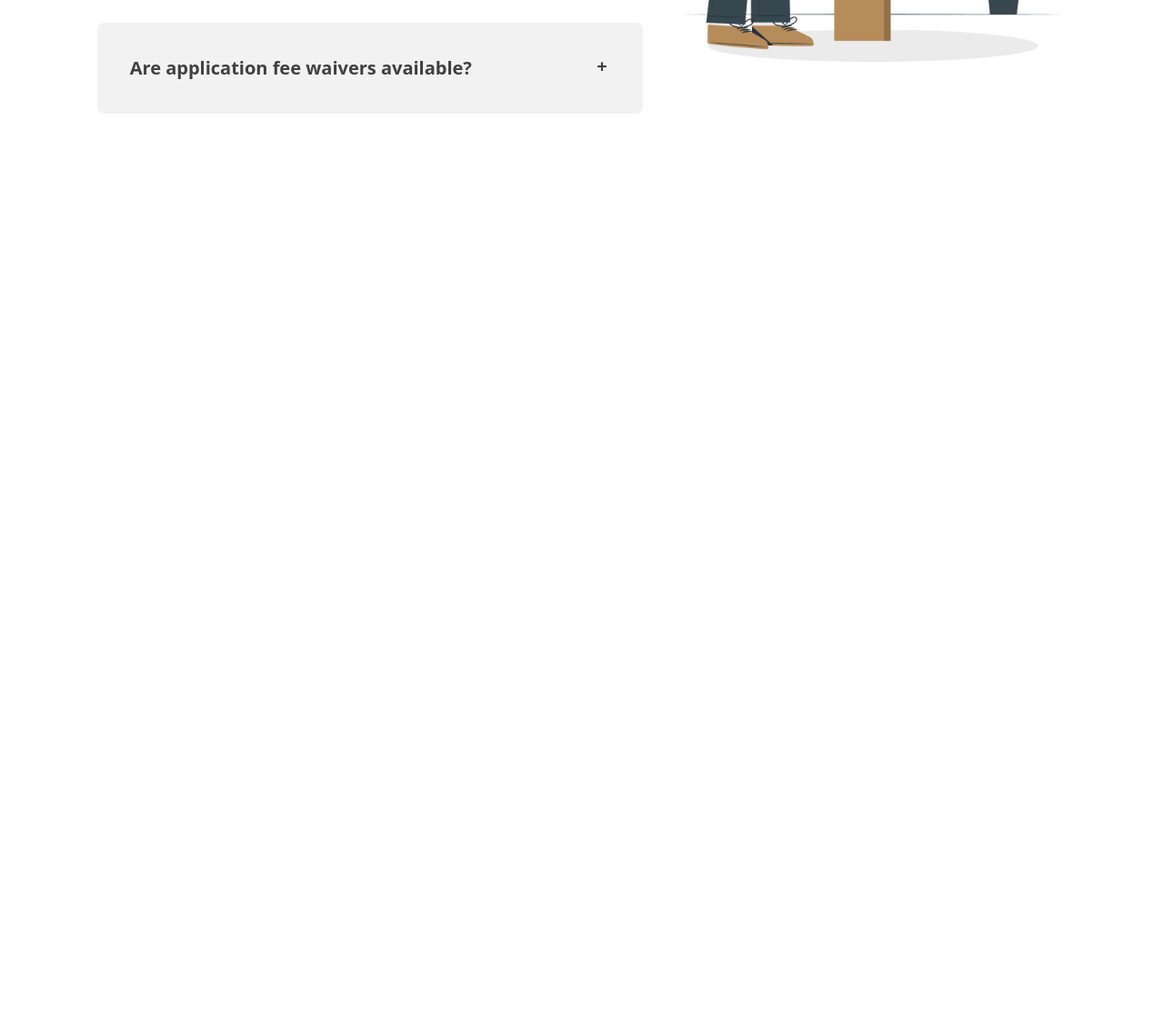
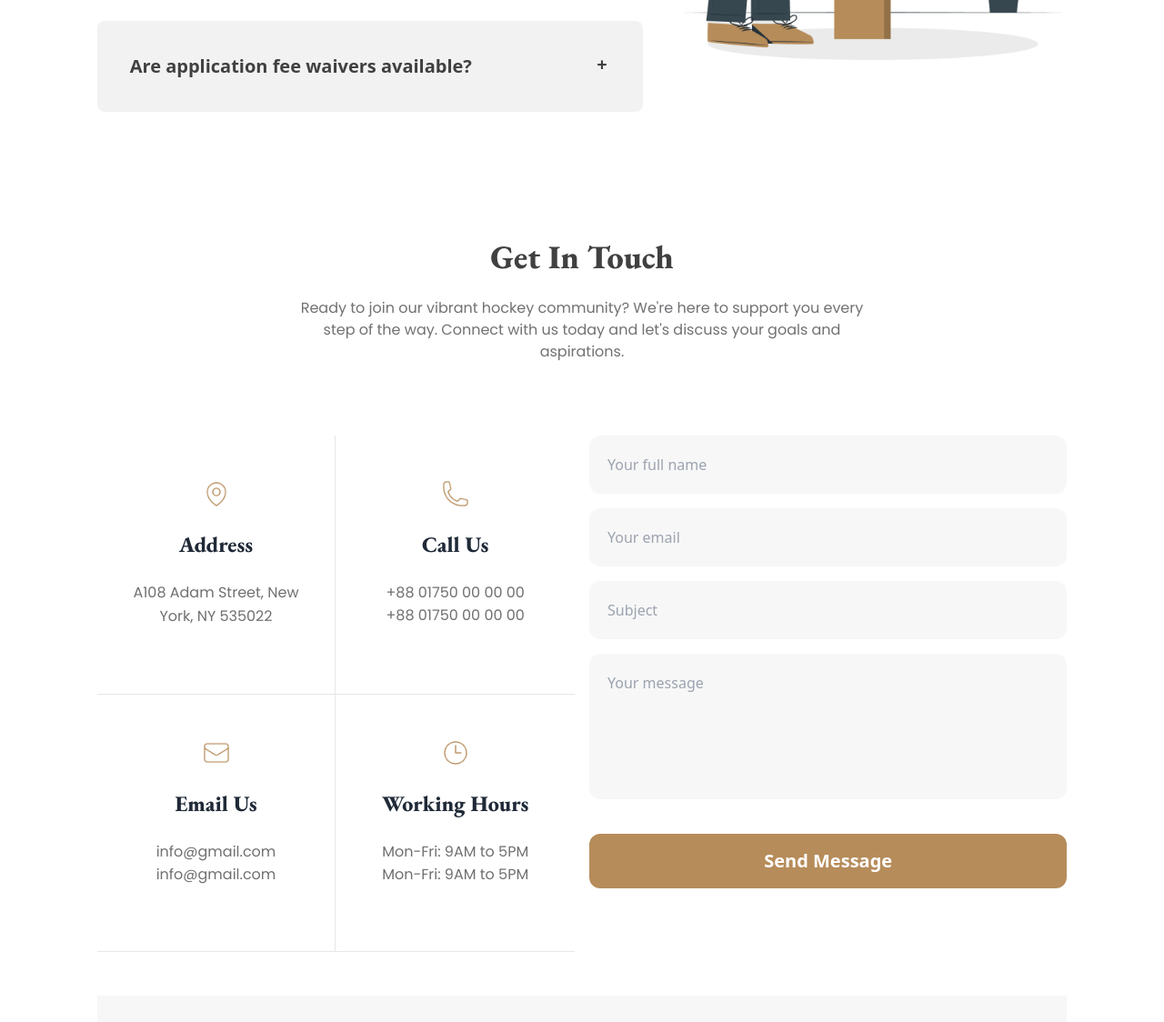
Before and after one commit to Sadiqur057/Justice, a plain HTML site: page index.html in a window 1280 px wide. Shown: the part 2534-3658 px from the top of the page at 91% size. Before the commit the page ends 2767 px from the top, so only its background shows below. Drawn offline with nearby package versions, Linux system fonts and the light colour scheme.

Commit message:
added contact us section

```diff
--- a/index.html
+++ b/index.html
@@ -64,7 +64,8 @@
             some form, by injected humour.</p>
           <form class="flex gap-6 content-center flex-col md:flex-row">
             <input class="flex-1 p-4 md:p-5 rounded-lg font-poppins" type="text" placeholder="Search your services">
-            <a class="rounded-lg py-4 px-5 md:py-4 md:px-6 bg-c-primary md:text-lg text-white font-semibold cursor-pointer hover:bg-[#b48a70]"              type="submit">Search</a>
+            <a class="rounded-lg py-4 px-5 md:py-4 md:px-6 bg-c-primary md:text-lg text-white font-semibold cursor-pointer hover:bg-[#b48a70]"
+              type="submit">Search</a>
           </form>
         </div>
       </div>
@@ -128,8 +129,7 @@
           <i class="fa-solid fa-circle-arrow-right text-c-primary text-3xl"></i>
         </div>
         <!-- second box -->
-        <div
-          class="text-center  border-c-border hover:bg-gradient-to-b from-gray-50 to-opacity-20 p-9">
+        <div class="text-center  border-c-border hover:bg-gradient-to-b from-gray-50 to-opacity-20 p-9">
           <img class="block mx-auto" src="images/criminal.png" alt="">
           <h3 class="font-extrabold md:my-6 mt-6 mb-4 text-2xl md:text-3xl">Criminal Law</h3>
           <p class="mb-4 md:mb-6 text-c-secondary">There are many variations of passages of Lorem Ipsum available, but
@@ -143,115 +143,134 @@
 
     <!-- Clients Question -->
     <section class="my-10 md:my-20" id="blog">
-      <div class="py-6 md:py-8 border-y-[1px] border-dashed border-[#13131833] text-center">
+      <div class="py-6 md:py-8 text-center">
         <h2 class="text-c-header font-extrabold text-2xl md:text-4xl mb-4 md:mb-6">Clients Question</h2>
         <p class="font-medium leading-relaxed text-c-third lg:w-[60%] md:w-[80%] w-[90%] mx-auto text-sm md:text-base">
           We understand you might have questions before stepping onto the ice with Hockeys. Here are answers to some of
           our most frequently asked questions: </p>
       </div>
-      <div
-        class="flex items-center flex-col md:flex-row mt-6 md:mt-12 rounded-2xl gap-6 md:gap-10 ">
-        <div class="flex-1">
+      <div class="flex items-center flex-col md:flex-row mt-6 md:mt-12 rounded-2xl gap-6 md:gap-10 ">
+        <div class="flex-1 order-2 md:order-1">
           <div class="collapse collapse-plus bg-base-200 rounded-lg md:p-5">
             <input type="radio" name="my-accordion-3" checked="checked" />
             <div class="collapse-title text-xl text-c-header font-bold">
               Are application fee waivers available?
             </div>
             <div class="collapse-content">
-              <p class="text-c-third text-sm md:text-base">There are many variations of passages of Lorem Ipsum available, but the majority have suffered alteration in some form, by injected humour.</p>
+              <p class="text-c-third text-sm md:text-base">There are many variations of passages of Lorem Ipsum
+                available, but the majority have suffered alteration in some form, by injected humour.</p>
             </div>
           </div>
           <div class="collapse collapse-plus bg-base-200 rounded-lg md:p-5 my-3 md:my-7">
-            <input type="radio" name="my-accordion-3"  />
+            <input type="radio" name="my-accordion-3" />
             <div class="collapse-title text-xl text-c-header font-bold">
               Are application fee waivers available?
             </div>
             <div class="collapse-content">
-              <p class="text-c-third text-sm md:text-base">There are many variations of passages of Lorem Ipsum available, but the majority have suffered alteration in some form, by injected humour.</p>
+              <p class="text-c-third text-sm md:text-base">There are many variations of passages of Lorem Ipsum
+                available, but the majority have suffered alteration in some form, by injected humour.</p>
             </div>
           </div>
           <div class="collapse collapse-plus bg-base-200 rounded-lg md:p-5 my-3 md:my-7">
-            <input type="radio" name="my-accordion-3"  />
+            <input type="radio" name="my-accordion-3" />
             <div class="collapse-title text-xl text-c-header font-bold">
               Are application fee waivers available?
             </div>
             <div class="collapse-content">
-              <p class="text-c-third text-sm md:text-base">There are many variations of passages of Lorem Ipsum available, but the majority have suffered alteration in some form, by injected humour.</p>
+              <p class="text-c-third text-sm md:text-base">There are many variations of passages of Lorem Ipsum
+                available, but the majority have suffered alteration in some form, by injected humour.</p>
             </div>
           </div>
           <div class="collapse collapse-plus bg-base-200 rounded-lg md:p-5 my-3 md:my-7">
-            <input type="radio" name="my-accordion-3"  />
+            <input type="radio" name="my-accordion-3" />
             <div class="collapse-title text-xl text-c-header font-bold">
               Are application fee waivers available?
             </div>
             <div class="collapse-content">
-              <p class="text-c-third text-sm md:text-base">There are many variations of passages of Lorem Ipsum available, but the majority have suffered alteration in some form, by injected humour.</p>
+              <p class="text-c-third text-sm md:text-base">There are many variations of passages of Lorem Ipsum
+                available, but the majority have suffered alteration in some form, by injected humour.</p>
             </div>
           </div>
         </div>
-        <div class="md:w-[40%]">
+        <div class="w-5/6 order-1 md:order-2 md:w-[40%]">
           <img class="w-full" src="images/faq.png" alt="">
         </div>
       </div>
     </section>
 
-    <!-- Get in Touch Question -->
-    <!-- <section class="my-10 md:my-20" id="contact">
-      <div class="py-6 md:py-8 border-y-[1px] border-dashed border-[#13131833] text-center">
+    <!-- Contact with us section -->
+    <section class="my-10 md:my-20" id="contact">
+      <div class="py-6 md:py-8  text-center">
         <h2 class="text-c-header font-extrabold text-2xl md:text-4xl mb-4 md:mb-6">Get In Touch</h2>
         <p class="font-medium leading-relaxed text-c-third lg:w-[60%] md:w-[80%] w-[90%] mx-auto text-sm md:text-base">
           Ready to join our vibrant hockey community? We're here to support you every step of the way. Connect with us
           today and let's discuss your goals and aspirations.</p>
       </div>
-      <div class="grid lg:grid-cols-3 gap-4 mt-6 md:mt-12">
-        <div class="flex flex-col gap-4 border-[1px] border-c-border p-6 md:p-12 rounded-2xl grid-rows-3">
-          <div class="p-6 md:p-8 rounded-2xl h-full bg-[#bced6d1a]">
-            <img class="h-12 w-12" src="Images/Group-1171275317.png" alt="">
-            <p class="mt-6 mb-1 text-[#13131866]">Phone Number : </p>
-            <h3 class="text-c-header  font-extrabold text-lg">(+62) 123-321-543</h3>
+      <div class="grid lg:grid-cols-12 gap-4 mt-6 md:mt-12">
+        <!-- box container -->
+        <div class="col-span-12 lg:col-span-6 grid grid-cols-1 md:grid-cols-2 ">
+          <!-- first box -->
+          <div
+            class="text-center border-r-[1px] border-b-[1px] border-c-border px-5 md:px-9 py-7 md:py-12 hover:bg-gradient-to-b from-gray-50 to-opacity-20 ">
+            <img class="block mx-auto h-8" src="images/location.png" alt="">
+            <h3 class="font-extrabold md:my-6 mt-6 mb-4 text-xl md:text-2xl">Address</h3>
+            <p class="mb-4 md:mb-6 text-c-secondary leading-relaxed">A108 Adam Street,
+              New York, NY 535022</p>
           </div>
-          <div class="p-6 md:p-8 rounded-2xl h-full bg-[#fddd5f1a]">
-            <img class="h-12 w-12" src="Images/Group-1171275318.png" alt="">
-            <p class="mt-6 mb-1 text-[#13131866]">Email : </p>
-            <h3 class="text-c-header  font-extrabold text-lg overflow-hidden">hockeys@support.com</h3>
+          <!-- second box -->
+          <div
+            class="text-center border-b-[1px] border-c-border px-5 md:px-9 py-7 md:py-12 hover:bg-gradient-to-b from-gray-50 to-opacity-20">
+            <img class="block mx-auto h-8" src="images/call.png" alt="">
+            <h3 class="font-extrabold md:my-6 mt-6 mb-4 text-xl md:text-2xl">Call Us</h3>
+            <p class=" text-c-secondary leading-relaxed">+88 01750 00 00 00
+            </p>
+            <p class="mb-4 md:mb-6 text-c-secondary">+88 01750 00 00 00
+            </p>
           </div>
-          <div class="p-6 md:p-8 rounded-2xl h-full bg-[#629cf31a]">
-            <img class="h-12 w-12" src="Images/Group-1171275321.png" alt="">
-            <p class="mt-6 mb-1 text-[#13131866]">Location : </p>
-            <h3 class="text-c-header  font-extrabold text-lg">152/1 Mohakhali Wireless Gate</h3>
+          <!-- third box -->
+          <div
+            class="text-center border-r-[1px] border-b-[1px] border-c-border px-5 md:px-9 py-7 md:py-12 hover:bg-gradient-to-b from-gray-50 to-opacity-20">
+            <img class="block mx-auto h-8" src="images/email.png" alt="">
+            <h3 class="font-extrabold md:my-6 mt-6 mb-4 text-xl md:text-2xl">Email Us</h3>
+            <p class=" text-c-secondary leading-relaxed">info@gmail.com</p>
+            <p class="mb-4 md:mb-6 text-c-secondary">info@gmail.com</p>
           </div>
+          <!-- fourth box -->
+          <div
+            class="text-center border-b-[1px] border-c-border px-5 md:px-9 py-7 md:py-12 hover:bg-gradient-to-b from-gray-50 to-opacity-20">
+            <img class="block mx-auto h-8" src="images/time.png" alt="">
+            <h3 class="font-extrabold md:my-6 mt-6 mb-4 text-xl md:text-2xl">Working Hours</h3>
+            <p class=" text-c-secondary leading-relaxed">Mon-Fri: 9AM to 5PM</p>
+            <p class="mb-4 md:mb-6 text-c-secondary">Mon-Fri: 9AM to 5PM</p>
           </div>
-        <form class="lg:col-span-2 md:grid grid-cols-2 pt-6 md:pt-12 gap-6  items-start">
+
+
+
+        </div>
+        <form class="col-span-12 lg:col-span-6 md:grid pt-6 md:pt-12 lg:pt-0  gap-6 items-start">
+          <div class="col-span-12 lg:col-span-6">
             <div class="">
-            <label for="name" class="text-c-header font-bold text-xl">Your Name</label>
-            <input class="block p-5 bg-c-input mt-4 text-c-input-text rounded-xl w-full outline-none" id="name"
-              name="name" type="text" placeholder="Enter your full name" autocomplete="none">
+              <input class="block p-5 bg-c-input text-c-input-text rounded-xl w-full outline-none" id="name" name="name"
+                type="text" placeholder="Your full name" autocomplete="none">
             </div>
             <div class="mt-4 md:mt-auto">
-            <label for="email" class="text-c-header font-bold text-xl">Your Email</label>
               <input class="block p-5 bg-c-input  mt-4 text-c-input-text rounded-xl w-full outline-none" id="email"
-              name="email" type="email" placeholder="Enter your email" autocomplete="none">
+                name="email" type="email" placeholder="Your email" autocomplete="none">
             </div>
             <div class="mt-4 md:mt-auto">
-            <label for="subject" class="text-c-header font-bold text-xl">Subject</label>
               <input class="block p-5 bg-c-input mt-4 text-c-input-text rounded-xl w-full outline-none" id="subject"
-              name="subject" type="text" placeholder="Enter your subject" autocomplete="none">
+                name="subject" type="text" placeholder="Subject" autocomplete="none">
             </div>
-          <div class="mt-4 md:mt-auto">
-            <label for="phone" class="text-c-header font-bold text-xl">Phone Number</label>
-            <input class="block p-5 bg-c-input  mt-4 text-c-input-text rounded-xl w-full outline-none" id="phone"
-              name="phone" type="text" placeholder="Enter your phone number" autocomplete="none">
-          </div>
-          <div class="md:col-span-2 mt-4 md:mt-auto">
-            <label for="message" class="text-c-header font-bold text-xl">Message</label>
+            <div class="md:col-span-2 md:mt-auto">
               <textarea
-              class=" p-5 bg-c-input flex-1 mt-4 text-c-input-text rounded-xl w-full h-[200px] md:h-[370px] outline-none resize-none"
-              type="text" id="message" placeholder="Write your message" name="message"></textarea>
+                class=" p-5 bg-c-input flex-1 mt-4 text-c-input-text rounded-xl w-full h-40 outline-none resize-none"
+                type="text" id="message" placeholder="Your message" name="message"></textarea>
             </div>
             <div class="col-span-2 mt-6 lg:mt-8">
               <button
                 class=" bg-c-primary w-full text-xl py-4 font-bold text-white rounded-xl hover:bg-rose-500 hover:border-rose-500">Send
                 Message</button>
+            </div>
           </div>
         </form>
       </div>
@@ -267,7 +286,7 @@
         </div>
       </div>
 
-    </section> -->
+    </section>
 
   </main>
   <!--
```
Lines whose indentation alone changed are shown as unchanged.
